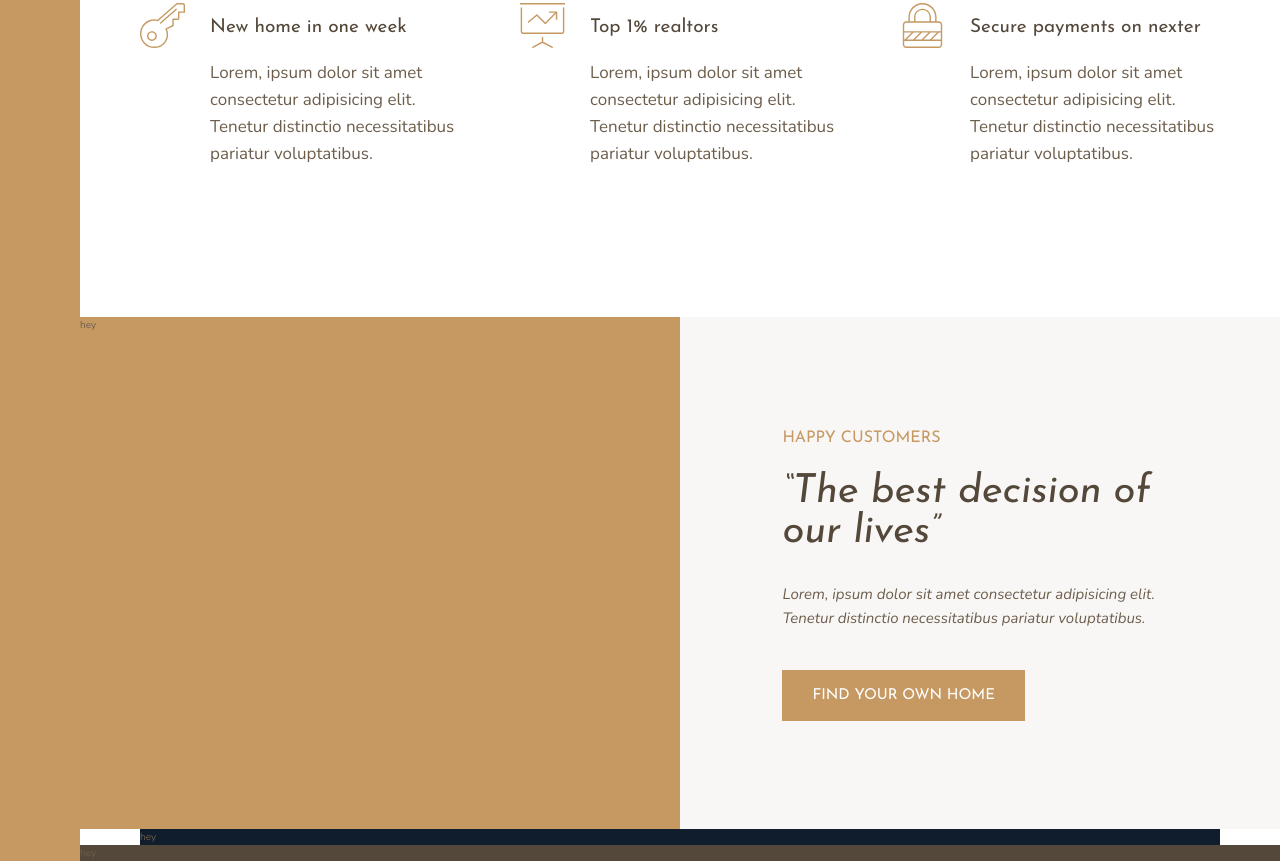
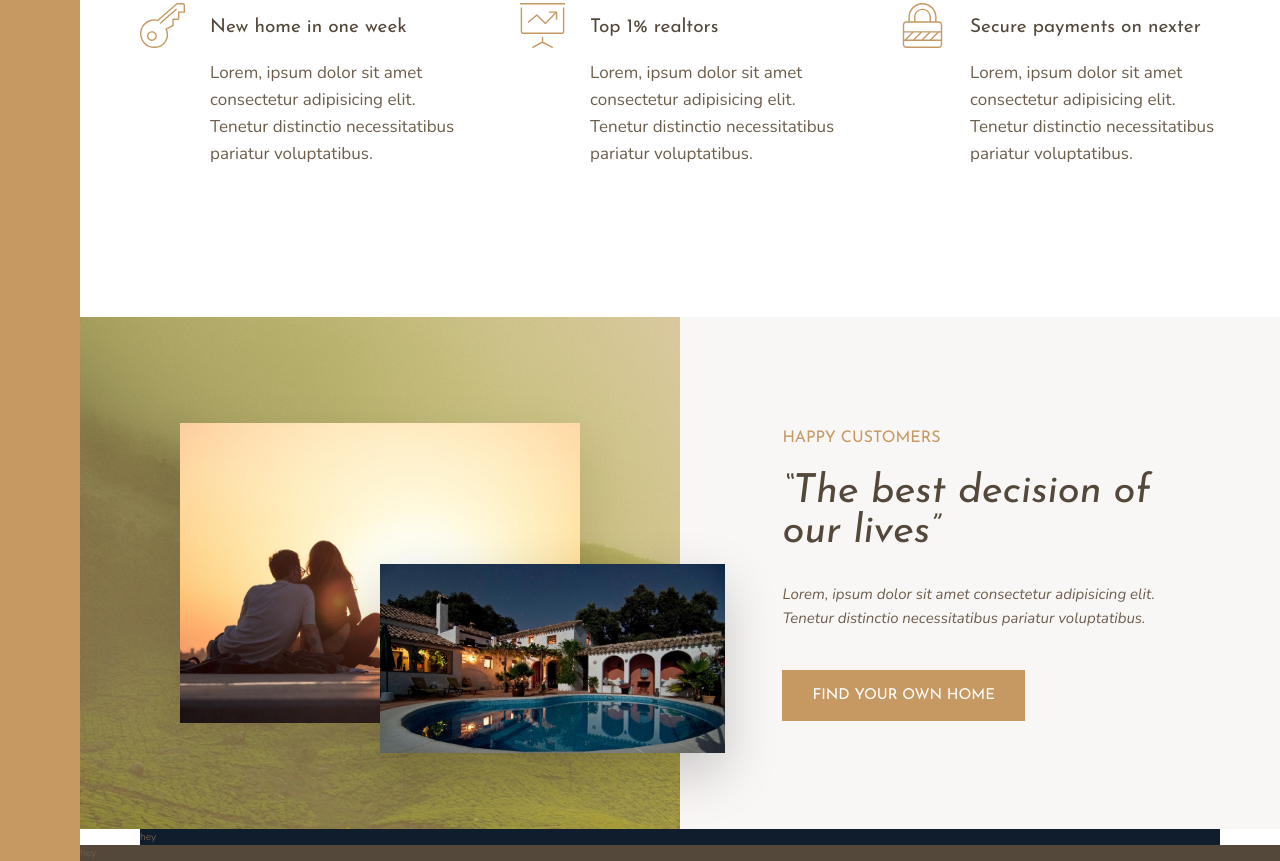
Before and after one commit to Kozlvign/Project-2, a website: page index.html in a window 1280 px wide. Shown: the part 991-1852 px from the top of the page. Drawn offline with nearby package versions, Linux system fonts and the light colour scheme.

Commit message:
using grid on images

```diff
--- a/index.html
+++ b/index.html
@@ -70,7 +70,8 @@
         </section>
 
         <div class="story__pictures">
-            hey
+            <img src="img/story-1.jpeg" alt="Couple with new house" class="story__img--1">
+            <img src="img/story-2.jpeg" alt="New house" class="story__img--2">
         </div>
 
         <div class="story__content">
--- a/sass/_story.scss
+++ b/sass/_story.scss
@@ -3,6 +3,27 @@
     &__pictures {
         background-color: $color-primary;
         grid-column: full-start / col-end 4;
+        background-image: linear-gradient(rgba($color-primary, .5), rgba($color-primary, .5)), url(../img/back.jpg);
+
+        display: grid;
+        grid-template-rows: repeat(6, 1fr);
+        grid-template-columns: repeat(6, 1fr);
+        align-items: center;
+    }
+
+    &__img--1 {
+        width: 100%;
+        grid-row: 2 / 6;
+        grid-column: 2 / 6;
+        box-shadow: 0 2rem 5rem rgba(#000, .1);
+    }
+
+    &__img--2 {
+        width: 115%;
+        grid-row: 4 / 6;
+        grid-column: 4 / 7;
+        z-index: 20;
+        box-shadow: 0 2rem 5rem rgba(#000, .2);
     }
 
     &__content {
```
Also changed, not shown: css/style.comp.css.
